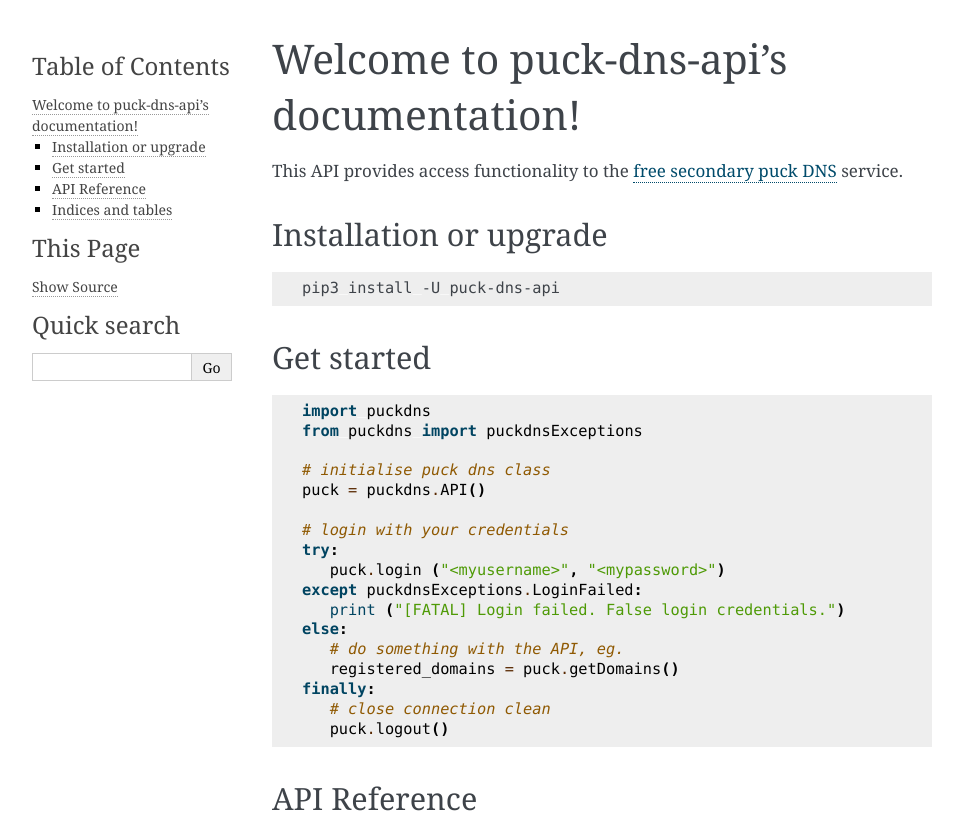
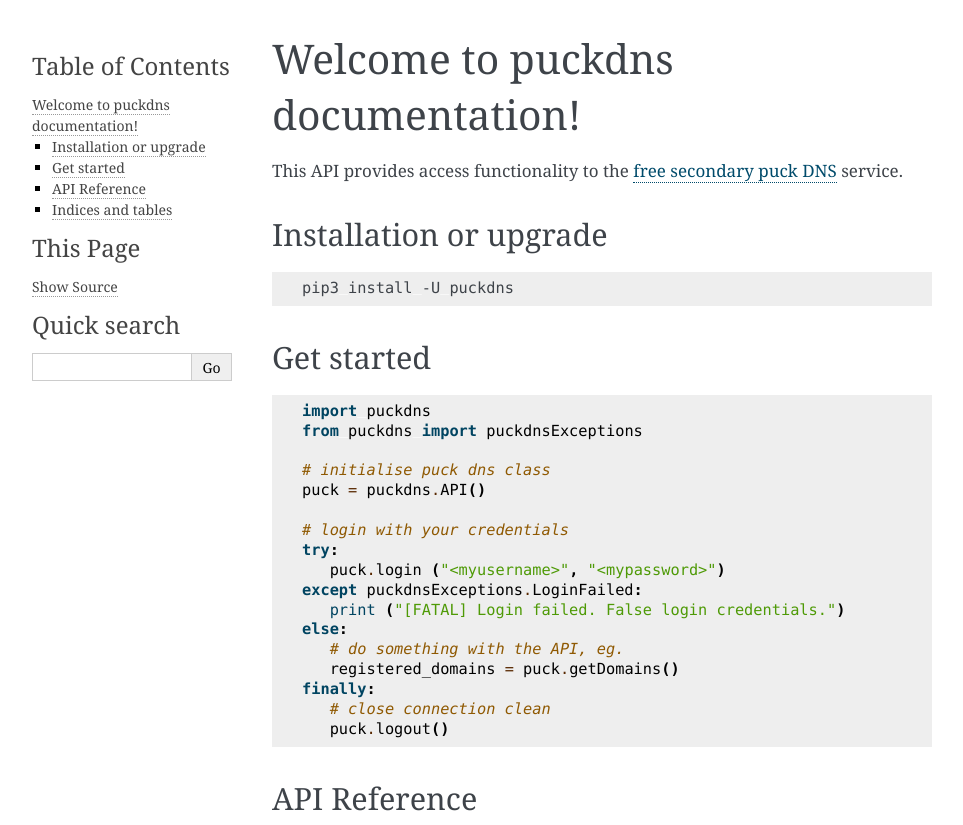
Before and after one commit to Snake-Whisper/puckdns, a Sphinx documentation site: the page built from doc/index.rst, in a window 1280 px wide, cut to the strip 0-825 px from the top of the page. Shown: the whole strip, without its empty margins (148-1111 px from the left). Built offline with Sphinx 7.4.7, drawn with Linux system fonts in a browser that asks for light colours.

Commit message:
rename to puckdns

```diff
--- a/doc/conf.py
+++ b/doc/conf.py
@@ -17,7 +17,7 @@
 
 # -- Project information -----------------------------------------------------
 
-project = 'puck-dns-api'
+project = 'puckdns'
 copyright = '2021, snake-whisper'
 author = 'snake-whisper'
 
--- a/doc/index.rst
+++ b/doc/index.rst
@@ -1,9 +1,9 @@
-.. puck-dns-api documentation master file, created by
+.. puckdns documentation master file, created by
    sphinx-quickstart on Sun Jul 18 11:25:14 2021.
    You can adapt this file completely to your liking, but it should at least
    contain the root `toctree` directive.
 
-Welcome to puck-dns-api's documentation!
+Welcome to puckdns documentation!
 ========================================
 
 .. toctree::
@@ -17,7 +17,7 @@ Installation or upgrade
 -----------------------
 .. code-block:: bash
 
-   pip3 install -U puck-dns-api
+   pip3 install -U puckdns
 
 Get started
 -----------
--- a/setup.py
+++ b/setup.py
@@ -7,13 +7,13 @@ with open("README.md", "r") as fh:
 
 setuptools.setup(
     version=__VERSION__,
-    name="puck-dns-api",
+    name="puckdns",
     author="Snake-Whisper",
     author_email="snake-whisper@web-utils.eu",
     description="Python API for the great free DNS Service \"PUCK\" from Daniel J. Luke (http://puck.nether.net/dns)",
     long_description=long_description,
     long_description_content_type="text/markdown",
-    url="https://github.com/Snake-Whisper/puck-dns-api",
+    url="https://github.com/Snake-Whisper/puckdns",
     package_dir={"": "src"},
     packages=setuptools.find_packages(where="src"),
     install_requires=[
```
Also changed, not shown: README.md (+1 -1 lines), 1 other file.
